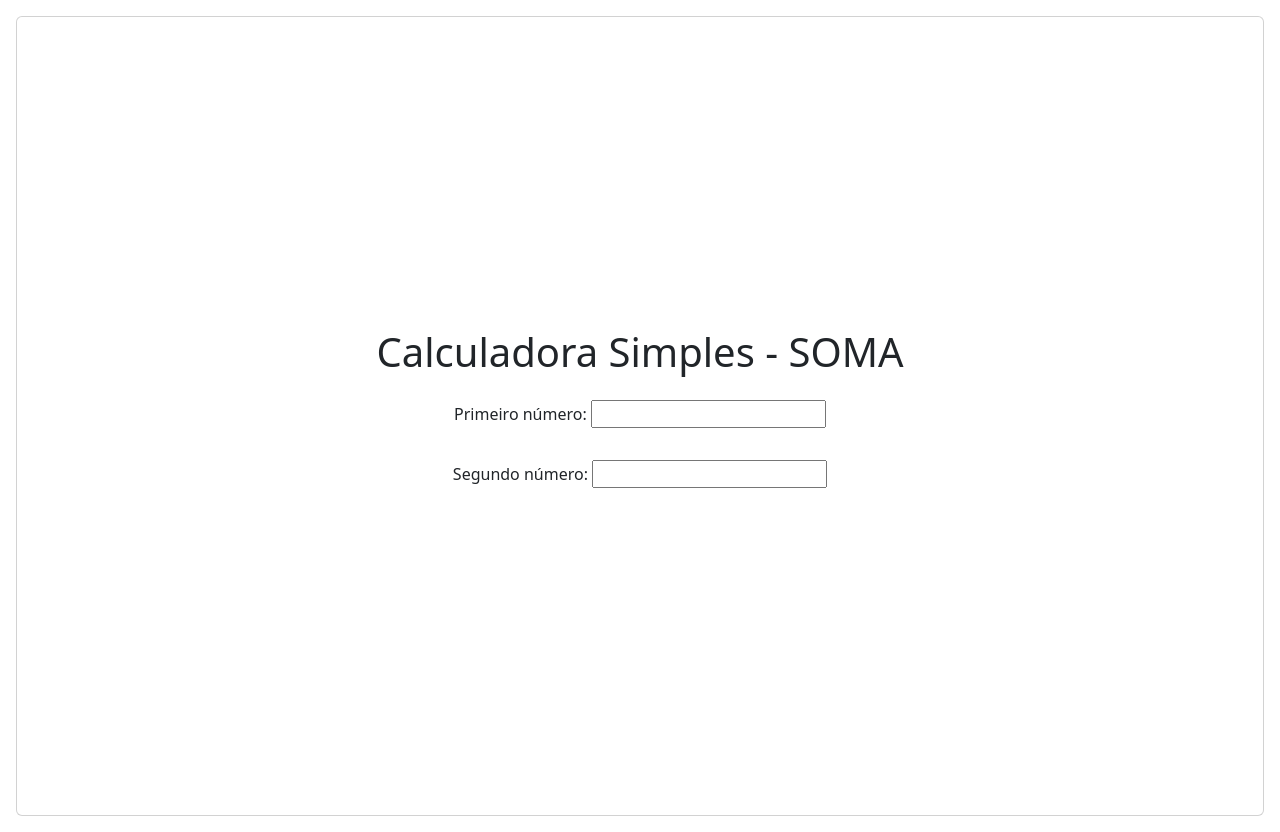
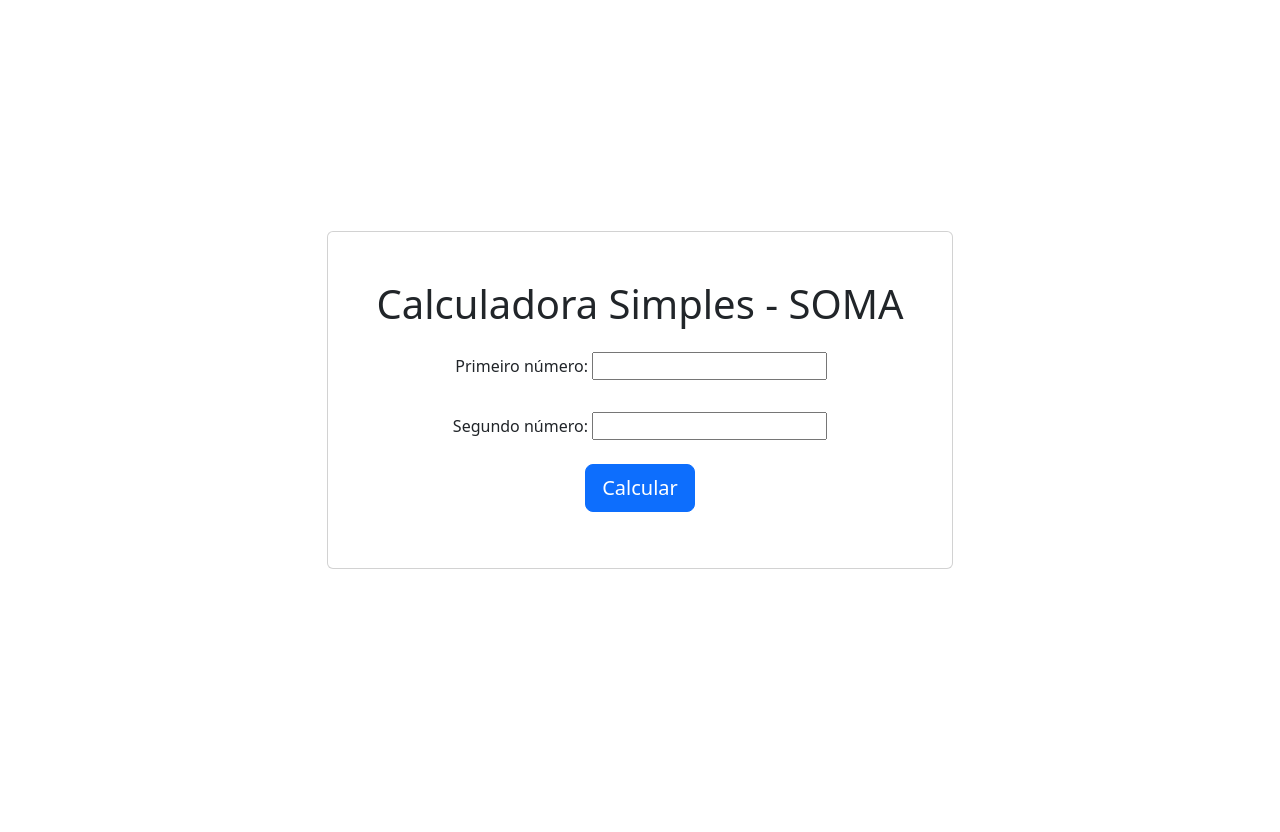
Before and after one commit to wlb-dev/Exercicios-Semana04-Modulo01, a plain HTML site: page calculadora.html in a window 1280 px wide. After the commit the page ends 800 px from the top, so only its background shows below. Drawn offline with nearby package versions, Linux system fonts and the light colour scheme.

Commit message:
adiciona javascript

```diff
--- a/calculadora.html
+++ b/calculadora.html
@@ -10,19 +10,32 @@
       crossorigin="anonymous"
     />
     <link rel="stylesheet" href="style.css" />
+    <script src="script.js" defer></script>
     <title>Calculadora Simples</title>
   </head>
   <body>
+    <div class="min-height_100vh d-flex justify-content-center">
       <main
-      class="card m-3 d-flex align-items-center justify-content-center min-height_100vh"
+        class="card d-flex align-items-center justify-content-center width_fit_content p-5 m-auto"
       >
         <h1 class="card-title">Calculadora Simples - SOMA</h1>
+        <div class="d-flex flex-column align-items-end">
           <label for="nbr01" class="card-text m-3"
-        >Primeiro número: <input type="number" id="nbr01" />
+            >Primeiro número:
+            <input type="text" id="nbr01" class="text-end" />
           </label>
           <label for="nbr02" class="card-text m-3"
-        >Segundo número: <input type="number" id="nbr02"
+            >Segundo número: <input type="text" id="nbr02" class="text-end"
           /></label>
+          <!-- <label for="resultado" class="card-text m-3">
+            Resultado: <input type="text" id="resultado" class="text-end" />
+          </label> -->
+        </div>
+        <button class="btn btn-primary btn-lg m-2" onclick="gerarResultado()">
+          Calcular
+        </button>
+        <span id="txt_resultado"> <!--exibição do resultado--></span>
       </main>
+    </div>
   </body>
 </html>
--- /dev/null
+++ b/script.js
@@ -0,0 +1,17 @@
+console.log("Script funcionando");
+
+function somar(a, b) {
+  return a + b;
+}
+
+function gerarResultado() {
+  let nbr1 = parseFloat(document.getElementById("nbr01").value);
+  let nbr2 = parseFloat(document.getElementById("nbr02").value);
+  const resultado = somar(nbr1, nbr2);
+  //alert(resultado);
+  // let inputRes = document.getElementById("resultado");
+  //inputRes.value = resultado;
+  let spanRes = document.getElementById("txt_resultado");
+  let text = nbr1 + " +  " + nbr2 + " = " + resultado + ".";
+  spanRes.textContent = text;
+}
--- a/style.css
+++ b/style.css
@@ -5,3 +5,6 @@
 .min-height_100vh{
     min-height: 100vh;
 }
+.width_fit_content{
+    width: fit-content;
+}
```
Lines whose indentation alone changed are shown as unchanged.
